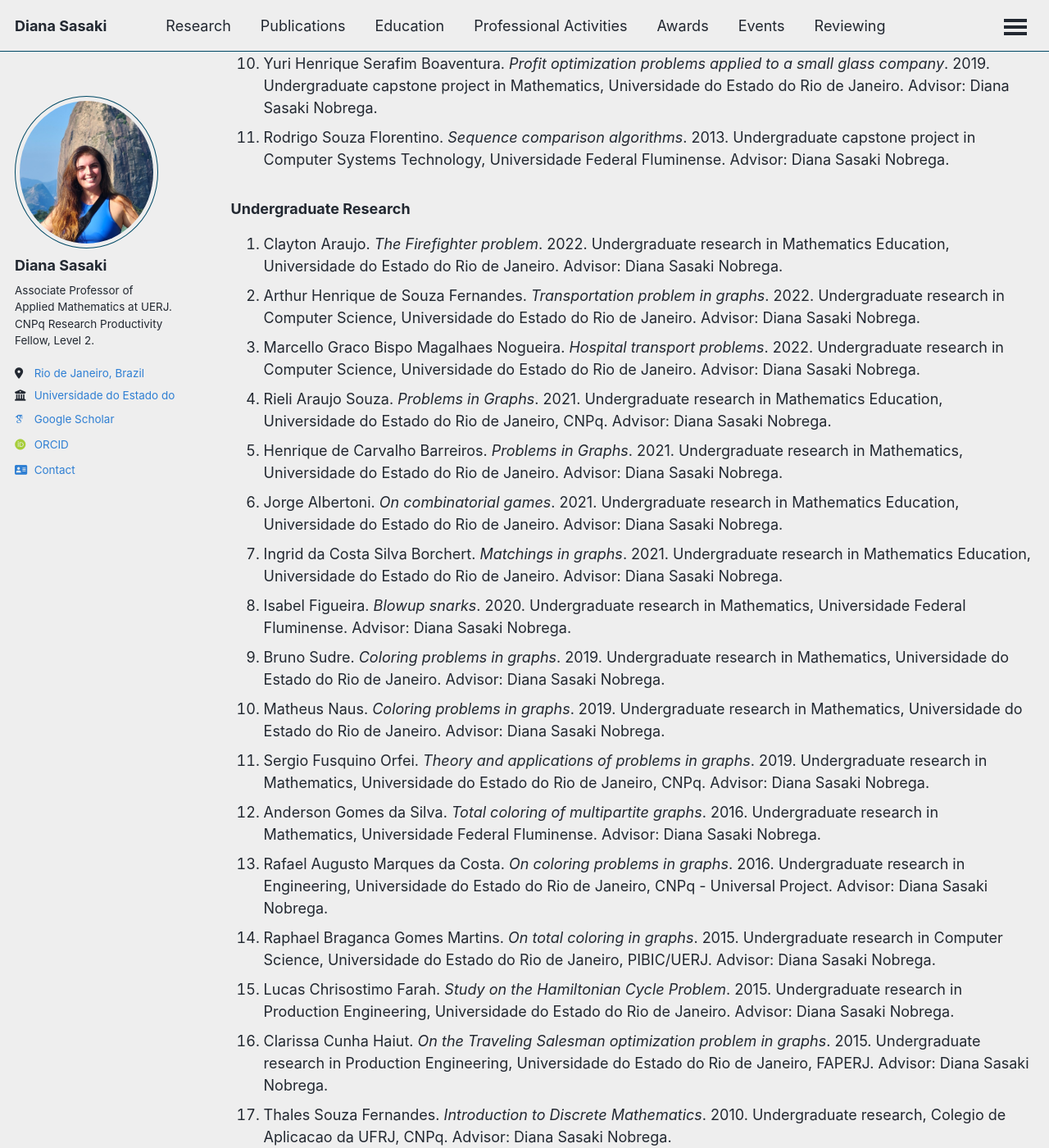
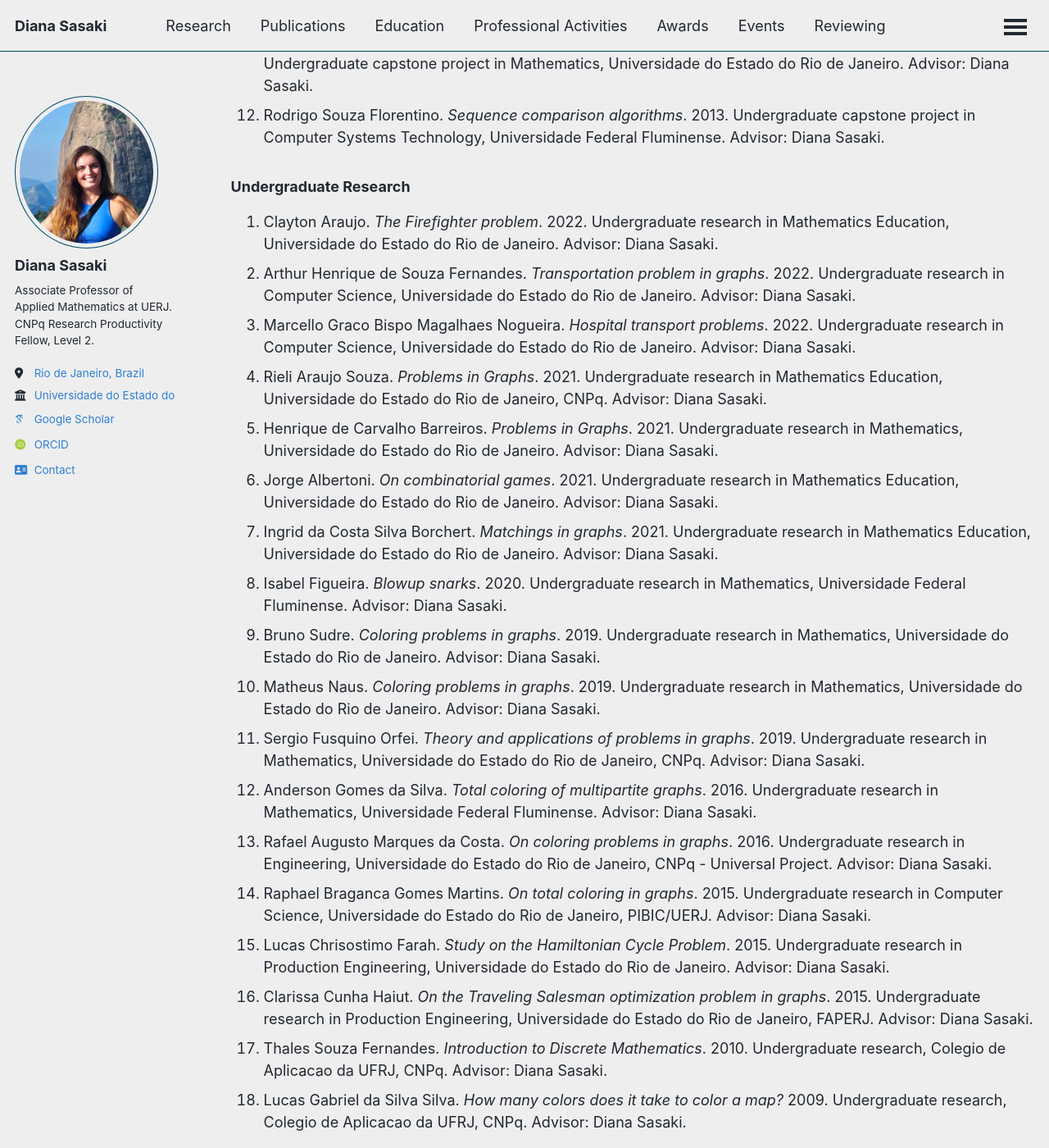
Before and after one commit to dianasasaki/dianasasaki.github.io, a Jekyll site: the page built from _pages/supervision.md, in a window 1280 px wide and 1400 px high, scrolled down 3587 px. Shown: the whole window at 82% size. Built offline with Jekyll 4.4.1, drawn with Linux system fonts in a browser that asks for light colours; some web fonts are replaced; a script bundle is joined from its source files by our own code; library files that are not in the unit come from our copies; some of the changed text lies outside the part shown.

Commit message:
Update website content details

```diff
--- a/_pages/supervision.md
+++ b/_pages/supervision.md
@@ -28,10 +28,9 @@ author_profile: true
 
 ### Undergraduate Capstone Projects
 
-1. Raphael Braganca Gomes Martins. *Total coloring of bipartite graphs*. Started: 2023. Undergraduate capstone project in Computer Science, Universidade do Estado do Rio de Janeiro. Advisor.
-2. Jonas Eduardo Silva Bezerra. *Combinatorics challenges*. Started: 2023. Undergraduate capstone project in Mathematics Education, Universidade do Estado do Rio de Janeiro. Advisor.
-3. Mayara Christina Mendonca Ramos. *A study on combinatorial games*. Started: 2022. Undergraduate capstone project in Mathematics Education, Universidade do Estado do Rio de Janeiro. Advisor.
-4. Luiz Goncalves. *On fullerene graphs*. Started: 2019. Undergraduate capstone project in Mathematics, Universidade do Estado do Rio de Janeiro. Advisor.
+1. Jonas Eduardo Silva Bezerra. *Combinatorics challenges*. Started: 2023. Undergraduate capstone project in Mathematics Education, Universidade do Estado do Rio de Janeiro. Advisor.
+2. Mayara Christina Mendonca Ramos. *A study on combinatorial games*. Started: 2022. Undergraduate capstone project in Mathematics Education, Universidade do Estado do Rio de Janeiro. Advisor.
+3. Luiz Goncalves. *On fullerene graphs*. Started: 2019. Undergraduate capstone project in Mathematics, Universidade do Estado do Rio de Janeiro. Advisor.
 
 ### Undergraduate Research
 
@@ -45,57 +44,58 @@ author_profile: true
 
 ### Master's Dissertations
 
-1. Ingrid da Costa Silva Borchert. *The cost of perfection for matchings in graphs*. 2026. Master's dissertation in Computational Sciences, Universidade do Estado do Rio de Janeiro, CAPES. Advisor: Diana Sasaki Nobrega.
-2. Daniel Debrohim. *Connectivity and recurrence in the graph of triangulations of cyclically colored convex polygons*. 2026. Master's dissertation in Computational Sciences, Universidade do Estado do Rio de Janeiro, CAPES. Advisor: Diana Sasaki Nobrega.
-3. Mayara Christina Ramos. *A study on the determination of chromatic polynomials*. 2025. Master's dissertation in Computational Sciences, Universidade do Estado do Rio de Janeiro. Advisor: Diana Sasaki Nobrega.
-4. Camille Braga Nader da Silva. *Games and play: developing skills through playfulness*. 2025. Master's dissertation in Computational Sciences, Universidade do Estado do Rio de Janeiro. Advisor: Diana Sasaki Nobrega.
-5. Rieli Araujo Souza. *On equitable total coloring of snark graphs*. 2024. Master's dissertation in Computational Sciences, Universidade do Estado do Rio de Janeiro, CAPES. Advisor: Diana Sasaki Nobrega.
-6. Sergio Fusquino Orfei. *On total coloring and the Firefighter problem in cubic graphs*. 2023. Master's dissertation in Computational Sciences, Universidade do Estado do Rio de Janeiro, CAPES. Advisor: Diana Sasaki Nobrega.
-7. Matheus Nunes Adauto. *Equitable total coloring of small cubic graphs*. 2022. Master's dissertation in Systems Engineering and Computing, COPPE/UFRJ, CNPq. Co-advisor: Diana Sasaki Nobrega.
-8. Mariana Martins Ferreira da Cruz. *Fullerene Nanodiscs: From Chemistry to Combinatorics*. 2022. Master's dissertation in Systems Engineering and Computing, COPPE/UFRJ, CNPq. Co-advisor: Diana Sasaki Nobrega.
-9. Mauro Nigro Alves Junior. *On total coloring of circulant graphs*. 2021. Master's dissertation in Computational Sciences, Universidade do Estado do Rio de Janeiro, CAPES. Advisor: Diana Sasaki Nobrega.
-10. Mayara Midori Omai. *Adjacent-vertex-distinguishing colorings in powers of paths*. 2018. Master's dissertation in Computer Science, Universidade Tecnologica Federal do Parana, Fundacao Araucaria. Co-advisor: Diana Sasaki Nobrega.
-11. Anderson Gomes da Silva. *A study on edge coloring and total coloring of graphs*. 2018. Master's dissertation in Mathematics, Pontificia Universidade Catolica do Rio de Janeiro, CNPq. Co-advisor: Diana Sasaki Nobrega.
-12. Luana Cordeiro de Almeida. *Total coloring and equitable total coloring of snark families*. 2017. Master's dissertation in Mathematics, Universidade Federal Fluminense, CAPES. Co-advisor: Diana Sasaki Nobrega.
+1. Ingrid da Costa Silva Borchert. *The cost of perfection for matchings in graphs*. 2026. Master's dissertation in Computational Sciences, Universidade do Estado do Rio de Janeiro, CAPES. Advisor: Diana Sasaki.
+2. Daniel Debrohim. *Connectivity and recurrence in the graph of triangulations of cyclically colored convex polygons*. 2026. Master's dissertation in Computational Sciences, Universidade do Estado do Rio de Janeiro, CAPES. Advisor: Diana Sasaki.
+3. Mayara Christina Ramos. *A study on the determination of chromatic polynomials*. 2025. Master's dissertation in Computational Sciences, Universidade do Estado do Rio de Janeiro. Advisor: Diana Sasaki.
+4. Camille Braga Nader da Silva. *Games and play: developing skills through playfulness*. 2025. Master's dissertation in Computational Sciences, Universidade do Estado do Rio de Janeiro. Advisor: Diana Sasaki.
+5. Rieli Araujo Souza. *On equitable total coloring of snark graphs*. 2024. Master's dissertation in Computational Sciences, Universidade do Estado do Rio de Janeiro, CAPES. Advisor: Diana Sasaki.
+6. Sergio Fusquino Orfei. *On total coloring and the Firefighter problem in cubic graphs*. 2023. Master's dissertation in Computational Sciences, Universidade do Estado do Rio de Janeiro, CAPES. Advisor: Diana Sasaki.
+7. Matheus Nunes Adauto. *Equitable total coloring of small cubic graphs*. 2022. Master's dissertation in Systems Engineering and Computing, COPPE/UFRJ, CNPq. Co-advisor: Diana Sasaki.
+8. Mariana Martins Ferreira da Cruz. *Fullerene Nanodiscs: From Chemistry to Combinatorics*. 2022. Master's dissertation in Systems Engineering and Computing, COPPE/UFRJ, CNPq. Co-advisor: Diana Sasaki.
+9. Mauro Nigro Alves Junior. *On total coloring of circulant graphs*. 2021. Master's dissertation in Computational Sciences, Universidade do Estado do Rio de Janeiro, CAPES. Advisor: Diana Sasaki.
+10. Mayara Midori Omai. *Adjacent-vertex-distinguishing colorings in powers of paths*. 2018. Master's dissertation in Computer Science, Universidade Tecnologica Federal do Parana, Fundacao Araucaria. Co-advisor: Diana Sasaki.
+11. Anderson Gomes da Silva. *A study on edge coloring and total coloring of graphs*. 2018. Master's dissertation in Mathematics, Pontificia Universidade Catolica do Rio de Janeiro, CNPq. Co-advisor: Diana Sasaki.
+12. Luana Cordeiro de Almeida. *Total coloring and equitable total coloring of snark families*. 2017. Master's dissertation in Mathematics, Universidade Federal Fluminense, CAPES. Co-advisor: Diana Sasaki.
 
 ### Doctoral Dissertations
 
-1. Mariana Martins Ferreira da Cruz. *Structure and total coloring of fullerene graphs*. 2026. Ph.D. dissertation, Algorithms and Combinatorics line, Systems Engineering and Computing Program, COPPE/UFRJ, CAPES. Co-advisor: Diana Sasaki Nobrega.
-2. Matheus Nunes Adauto. *On the pebbling problem in regular graphs*. 2024. Ph.D. dissertation, Algorithms and Combinatorics line, Systems Engineering and Computing Program, COPPE/UFRJ, CAPES. Co-advisor: Diana Sasaki Nobrega.
-3. Mauro Nigro Alves Junior. *General aspects of graph conformability*. 2023. Ph.D. dissertation in Computational Sciences, Universidade do Estado do Rio de Janeiro, CAPES. Advisor: Diana Sasaki Nobrega.
-4. Caroline da Silva Reis. *The diameter of Cayley graphs*. 2021. Ph.D. dissertation, Algorithms and Combinatorics line, Systems Engineering and Computing Program, COPPE/UFRJ. Co-advisor: Diana Sasaki Nobrega.
+1. Mariana Martins Ferreira da Cruz. *Structure and total coloring of fullerene graphs*. 2026. Ph.D. dissertation, Algorithms and Combinatorics line, Systems Engineering and Computing Program, COPPE/UFRJ, CAPES. Co-advisor: Diana Sasaki.
+2. Matheus Nunes Adauto. *On the pebbling problem in regular graphs*. 2024. Ph.D. dissertation, Algorithms and Combinatorics line, Systems Engineering and Computing Program, COPPE/UFRJ, CAPES. Co-advisor: Diana Sasaki.
+3. Mauro Nigro Alves Junior. *General aspects of graph conformability*. 2023. Ph.D. dissertation in Computational Sciences, Universidade do Estado do Rio de Janeiro, CAPES. Advisor: Diana Sasaki.
+4. Caroline da Silva Reis. *The diameter of Cayley graphs*. 2021. Ph.D. dissertation, Algorithms and Combinatorics line, Systems Engineering and Computing Program, COPPE/UFRJ. Co-advisor: Diana Sasaki.
 
 ### Undergraduate Capstone Projects
 
-1. Leonardo Torres and Luana Riemsdijk. *Rio, show your face*. 2025. Undergraduate capstone project in Computer Science, Universidade do Estado do Rio de Janeiro. Advisor: Diana Sasaki Nobrega.
-2. Jorge Albertoni. *Magic, Mathematics, and History*. 2023. Undergraduate capstone project in Mathematics Education, Universidade do Estado do Rio de Janeiro. Advisor: Diana Sasaki Nobrega.
-3. Gabriel Leandro Antunes. *A study on Hamiltonian graphs*. 2022. Undergraduate capstone project in Mathematics, Universidade do Estado do Rio de Janeiro. Advisor: Diana Sasaki Nobrega.
-4. Mayara Christina Mendonca Ramos. *A study on graph coloring*. 2022. Undergraduate capstone project in Mathematics, Universidade do Estado do Rio de Janeiro. Advisor: Diana Sasaki Nobrega.
-5. Ingrid da Costa Silva Borchert. *A study on matchings*. 2022. Undergraduate capstone project in Mathematics, Universidade do Estado do Rio de Janeiro. Advisor: Diana Sasaki Nobrega.
-6. Vinicius Rodrigues de Araujo Teixeira. *Graph theory and an application to computer networks*. 2020. Undergraduate capstone project in Mathematics, Universidade do Estado do Rio de Janeiro. Advisor: Diana Sasaki Nobrega.
-7. Sergio Fusquino Orfei. *Total coloring in powers of cycle graphs*. 2020. Undergraduate capstone project in Mathematics Education, Universidade do Estado do Rio de Janeiro. Advisor: Diana Sasaki Nobrega.
-8. Mariana Martins Ferreira da Cruz. *Total coloring of fullerene nanodiscs*. 2019. Undergraduate capstone project in Mathematics Education, Universidade do Estado do Rio de Janeiro. Advisor: Diana Sasaki Nobrega.
-9. Matheus Nunes Adauto. *A study on total coloring of circulant graphs*. 2019. Undergraduate capstone project in Mathematics, Universidade do Estado do Rio de Janeiro. Advisor: Diana Sasaki Nobrega.
-10. Yuri Henrique Serafim Boaventura. *Profit optimization problems applied to a small glass company*. 2019. Undergraduate capstone project in Mathematics, Universidade do Estado do Rio de Janeiro. Advisor: Diana Sasaki Nobrega.
-11. Rodrigo Souza Florentino. *Sequence comparison algorithms*. 2013. Undergraduate capstone project in Computer Systems Technology, Universidade Federal Fluminense. Advisor: Diana Sasaki Nobrega.
+1. Raphael Braganca Gomes Martins. *Total coloring of bipartite graphs*. 2026. Undergraduate capstone project in Computer Science, Universidade do Estado do Rio de Janeiro. Advisor: Diana Sasaki.
+2. Leonardo Torres and Luana Riemsdijk. *Rio, show your face*. 2025. Undergraduate capstone project in Computer Science, Universidade do Estado do Rio de Janeiro. Advisor: Diana Sasaki.
+3. Jorge Albertoni. *Magic, Mathematics, and History*. 2023. Undergraduate capstone project in Mathematics Education, Universidade do Estado do Rio de Janeiro. Advisor: Diana Sasaki.
+4. Gabriel Leandro Antunes. *A study on Hamiltonian graphs*. 2022. Undergraduate capstone project in Mathematics, Universidade do Estado do Rio de Janeiro. Advisor: Diana Sasaki.
+5. Mayara Christina Mendonca Ramos. *A study on graph coloring*. 2022. Undergraduate capstone project in Mathematics, Universidade do Estado do Rio de Janeiro. Advisor: Diana Sasaki.
+6. Ingrid da Costa Silva Borchert. *A study on matchings*. 2022. Undergraduate capstone project in Mathematics, Universidade do Estado do Rio de Janeiro. Advisor: Diana Sasaki.
+7. Vinicius Rodrigues de Araujo Teixeira. *Graph theory and an application to computer networks*. 2020. Undergraduate capstone project in Mathematics, Universidade do Estado do Rio de Janeiro. Advisor: Diana Sasaki.
+8. Sergio Fusquino Orfei. *Total coloring in powers of cycle graphs*. 2020. Undergraduate capstone project in Mathematics Education, Universidade do Estado do Rio de Janeiro. Advisor: Diana Sasaki.
+9. Mariana Martins Ferreira da Cruz. *Total coloring of fullerene nanodiscs*. 2019. Undergraduate capstone project in Mathematics Education, Universidade do Estado do Rio de Janeiro. Advisor: Diana Sasaki.
+10. Matheus Nunes Adauto. *A study on total coloring of circulant graphs*. 2019. Undergraduate capstone project in Mathematics, Universidade do Estado do Rio de Janeiro. Advisor: Diana Sasaki.
+11. Yuri Henrique Serafim Boaventura. *Profit optimization problems applied to a small glass company*. 2019. Undergraduate capstone project in Mathematics, Universidade do Estado do Rio de Janeiro. Advisor: Diana Sasaki.
+12. Rodrigo Souza Florentino. *Sequence comparison algorithms*. 2013. Undergraduate capstone project in Computer Systems Technology, Universidade Federal Fluminense. Advisor: Diana Sasaki.
 
 ### Undergraduate Research
 
-1. Clayton Araujo. *The Firefighter problem*. 2022. Undergraduate research in Mathematics Education, Universidade do Estado do Rio de Janeiro. Advisor: Diana Sasaki Nobrega.
-2. Arthur Henrique de Souza Fernandes. *Transportation problem in graphs*. 2022. Undergraduate research in Computer Science, Universidade do Estado do Rio de Janeiro. Advisor: Diana Sasaki Nobrega.
-3. Marcello Graco Bispo Magalhaes Nogueira. *Hospital transport problems*. 2022. Undergraduate research in Computer Science, Universidade do Estado do Rio de Janeiro. Advisor: Diana Sasaki Nobrega.
-4. Rieli Araujo Souza. *Problems in Graphs*. 2021. Undergraduate research in Mathematics Education, Universidade do Estado do Rio de Janeiro, CNPq. Advisor: Diana Sasaki Nobrega.
-5. Henrique de Carvalho Barreiros. *Problems in Graphs*. 2021. Undergraduate research in Mathematics, Universidade do Estado do Rio de Janeiro. Advisor: Diana Sasaki Nobrega.
-6. Jorge Albertoni. *On combinatorial games*. 2021. Undergraduate research in Mathematics Education, Universidade do Estado do Rio de Janeiro. Advisor: Diana Sasaki Nobrega.
-7. Ingrid da Costa Silva Borchert. *Matchings in graphs*. 2021. Undergraduate research in Mathematics Education, Universidade do Estado do Rio de Janeiro. Advisor: Diana Sasaki Nobrega.
-8. Isabel Figueira. *Blowup snarks*. 2020. Undergraduate research in Mathematics, Universidade Federal Fluminense. Advisor: Diana Sasaki Nobrega.
-9. Bruno Sudre. *Coloring problems in graphs*. 2019. Undergraduate research in Mathematics, Universidade do Estado do Rio de Janeiro. Advisor: Diana Sasaki Nobrega.
-10. Matheus Naus. *Coloring problems in graphs*. 2019. Undergraduate research in Mathematics, Universidade do Estado do Rio de Janeiro. Advisor: Diana Sasaki Nobrega.
-11. Sergio Fusquino Orfei. *Theory and applications of problems in graphs*. 2019. Undergraduate research in Mathematics, Universidade do Estado do Rio de Janeiro, CNPq. Advisor: Diana Sasaki Nobrega.
-12. Anderson Gomes da Silva. *Total coloring of multipartite graphs*. 2016. Undergraduate research in Mathematics, Universidade Federal Fluminense. Advisor: Diana Sasaki Nobrega.
-13. Rafael Augusto Marques da Costa. *On coloring problems in graphs*. 2016. Undergraduate research in Engineering, Universidade do Estado do Rio de Janeiro, CNPq - Universal Project. Advisor: Diana Sasaki Nobrega.
-14. Raphael Braganca Gomes Martins. *On total coloring in graphs*. 2015. Undergraduate research in Computer Science, Universidade do Estado do Rio de Janeiro, PIBIC/UERJ. Advisor: Diana Sasaki Nobrega.
-15. Lucas Chrisostimo Farah. *Study on the Hamiltonian Cycle Problem*. 2015. Undergraduate research in Production Engineering, Universidade do Estado do Rio de Janeiro. Advisor: Diana Sasaki Nobrega.
-16. Clarissa Cunha Haiut. *On the Traveling Salesman optimization problem in graphs*. 2015. Undergraduate research in Production Engineering, Universidade do Estado do Rio de Janeiro, FAPERJ. Advisor: Diana Sasaki Nobrega.
-17. Thales Souza Fernandes. *Introduction to Discrete Mathematics*. 2010. Undergraduate research, Colegio de Aplicacao da UFRJ, CNPq. Advisor: Diana Sasaki Nobrega.
-18. Lucas Gabriel da Silva Silva. *How many colors does it take to color a map?* 2009. Undergraduate research, Colegio de Aplicacao da UFRJ, CNPq. Advisor: Diana Sasaki Nobrega.
+1. Clayton Araujo. *The Firefighter problem*. 2022. Undergraduate research in Mathematics Education, Universidade do Estado do Rio de Janeiro. Advisor: Diana Sasaki.
+2. Arthur Henrique de Souza Fernandes. *Transportation problem in graphs*. 2022. Undergraduate research in Computer Science, Universidade do Estado do Rio de Janeiro. Advisor: Diana Sasaki.
+3. Marcello Graco Bispo Magalhaes Nogueira. *Hospital transport problems*. 2022. Undergraduate research in Computer Science, Universidade do Estado do Rio de Janeiro. Advisor: Diana Sasaki.
+4. Rieli Araujo Souza. *Problems in Graphs*. 2021. Undergraduate research in Mathematics Education, Universidade do Estado do Rio de Janeiro, CNPq. Advisor: Diana Sasaki.
+5. Henrique de Carvalho Barreiros. *Problems in Graphs*. 2021. Undergraduate research in Mathematics, Universidade do Estado do Rio de Janeiro. Advisor: Diana Sasaki.
+6. Jorge Albertoni. *On combinatorial games*. 2021. Undergraduate research in Mathematics Education, Universidade do Estado do Rio de Janeiro. Advisor: Diana Sasaki.
+7. Ingrid da Costa Silva Borchert. *Matchings in graphs*. 2021. Undergraduate research in Mathematics Education, Universidade do Estado do Rio de Janeiro. Advisor: Diana Sasaki.
+8. Isabel Figueira. *Blowup snarks*. 2020. Undergraduate research in Mathematics, Universidade Federal Fluminense. Advisor: Diana Sasaki.
+9. Bruno Sudre. *Coloring problems in graphs*. 2019. Undergraduate research in Mathematics, Universidade do Estado do Rio de Janeiro. Advisor: Diana Sasaki.
+10. Matheus Naus. *Coloring problems in graphs*. 2019. Undergraduate research in Mathematics, Universidade do Estado do Rio de Janeiro. Advisor: Diana Sasaki.
+11. Sergio Fusquino Orfei. *Theory and applications of problems in graphs*. 2019. Undergraduate research in Mathematics, Universidade do Estado do Rio de Janeiro, CNPq. Advisor: Diana Sasaki.
+12. Anderson Gomes da Silva. *Total coloring of multipartite graphs*. 2016. Undergraduate research in Mathematics, Universidade Federal Fluminense. Advisor: Diana Sasaki.
+13. Rafael Augusto Marques da Costa. *On coloring problems in graphs*. 2016. Undergraduate research in Engineering, Universidade do Estado do Rio de Janeiro, CNPq - Universal Project. Advisor: Diana Sasaki.
+14. Raphael Braganca Gomes Martins. *On total coloring in graphs*. 2015. Undergraduate research in Computer Science, Universidade do Estado do Rio de Janeiro, PIBIC/UERJ. Advisor: Diana Sasaki.
+15. Lucas Chrisostimo Farah. *Study on the Hamiltonian Cycle Problem*. 2015. Undergraduate research in Production Engineering, Universidade do Estado do Rio de Janeiro. Advisor: Diana Sasaki.
+16. Clarissa Cunha Haiut. *On the Traveling Salesman optimization problem in graphs*. 2015. Undergraduate research in Production Engineering, Universidade do Estado do Rio de Janeiro, FAPERJ. Advisor: Diana Sasaki.
+17. Thales Souza Fernandes. *Introduction to Discrete Mathematics*. 2010. Undergraduate research, Colegio de Aplicacao da UFRJ, CNPq. Advisor: Diana Sasaki.
+18. Lucas Gabriel da Silva Silva. *How many colors does it take to color a map?* 2009. Undergraduate research, Colegio de Aplicacao da UFRJ, CNPq. Advisor: Diana Sasaki.
```
Also changed, not shown: _pages/about.md (+1 -1 lines), _pages/professional-activities.md (+0 -2 lines), _pages/publications.md (+1 -1 lines).
